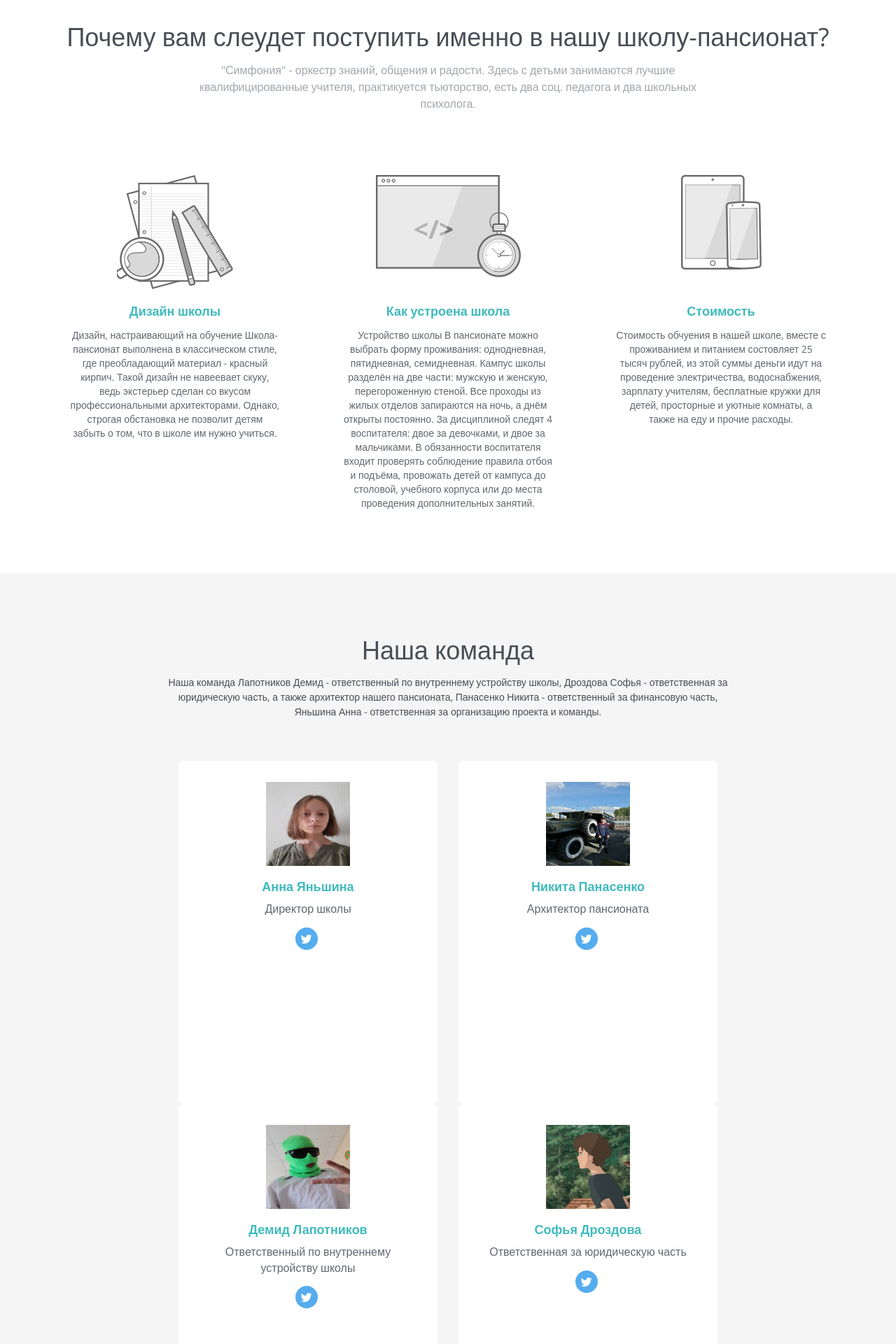
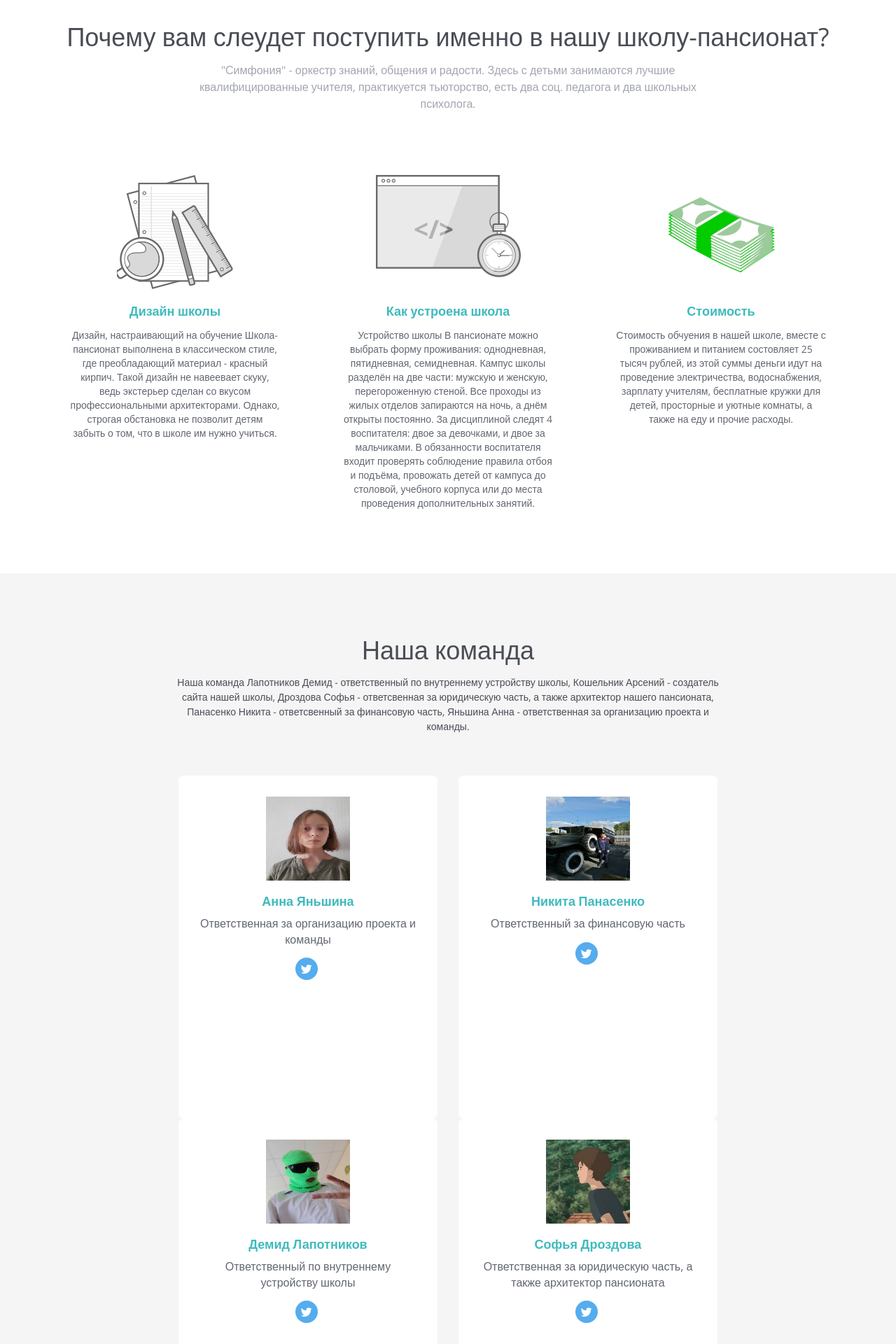
Before and after one commit to Arseniyyy/boarding-school, a FastAPI app: page / in a window 1280 px wide. Shown: the part 617-2537 px from the top of the page at 70% size. Run offline with FastAPI, Linux system fonts and the light colour scheme; style sheets or scripts are compiled from the project's sources; some libraries are stand-ins or nearby versions.

Commit message:
Add new images, change index.html and home.py

```diff
--- a/templates/appkit-landing-v1.2/index.html
+++ b/templates/appkit-landing-v1.2/index.html
@@ -106,7 +106,7 @@
                 <div class="item col-sm-4 col-xs-12">
                     <div class="item-inner">
                         <div class="figure-holder">
-                            <img class="figure-image" src="assets/images/figure-3.png" alt="image">
+                            <img class="figure-image" src="assets/images/cash1.png" alt="image">
                         </div><!--//figure-holder-->
                         <h3 class="item-title">Стоимость</h3>
                         <div class="item-desc">Стоимость обчуения в нашей школе, вместе с проживанием и питанием состовляет 25 тысяч рублей, из этой суммы деньги идут на проведение электричества, водоснабжения, зарплату учителям, бесплатные кружки для детей, просторные и уютные комнаты, а также на еду и прочие расходы.</div><!--//item-desc-->
@@ -121,7 +121,7 @@
             <h2 class="section-title">Наша команда</h2>
             <div class="story">
                 <p>Наша команда
-                    Лапотников Демид - ответственный по внутреннему устройству школы, Дроздова Софья - ответственная за юридическую часть, а также архитектор нашего пансионата, Панасенко Никита - ответственный за финансовую часть, Яньшина Анна - ответственная за организацию проекта и команды.</p>
+                    Лапотников Демид - ответственный по внутреннему устройству школы, Кошельник Арсений - создатель сайта нашей школы, Дроздова Софья - ответсвенная за юридическую часть, а также архитектор нашего пансионата, Панасенко Никита - ответсвенный за финансовую часть, Яньшина Анна - ответственная за организацию проекта и команды.</p>
             </div>
             <div class="members-wrapper row">
                 <div class="item col-md-6 col-sm-6 col-xs-12">
@@ -132,7 +132,7 @@
 
                         <div class="member-content">
                             <h3 class="member-name">Анна Яньшина</h3>
-                            <div class="member-title">Директор школы</div>
+                            <div class="member-title">Ответственная за организацию проекта и команды</div>
                             <ul class="social list-inline">
                                 <li><a class="twitter" href="https://vk.com/a.miloslav" target="_blank"><i class="fa fa-twitter"></i></a></li>
                             </ul>
@@ -150,7 +150,7 @@
 
                         <div class="member-content">
                             <h3 class="member-name">Никита Панасенко</h3>
-                            <div class="member-title">Архитектор пансионата</div>
+                            <div class="member-title">Ответственный за финансовую часть</div>
                             <ul class="social list-inline">
                                 <li><a class="twitter" href="https://vk.com/id609819713" target="_blank"><i class="fa fa-twitter"></i></a></li>
                             </ul>
@@ -186,9 +186,26 @@
 
                         <div class="member-content">
                             <h3 class="member-name">Софья Дроздова</h3>
-                            <div class="member-title">Ответственная за юридическую часть</div>
+                            <div class="member-title">Ответственная за юридическую часть, а также архитектор пансионата</div>
                             <ul class="social list-inline">
                                 <li><a class="twitter" href="https://vk.com/drozdsofa" target="_blank"><i class="fa fa-twitter"></i></a></li>
+                            </ul>
+                            <div class="member-desc">
+                            </div><!--//member-desc-->
+                        </div><!--//member-content-->
+                    </div><!--//item-inner-->
+                </div><!--//item-->
+                <div class="item col-md-6 col-sm-6 col-xs-12">
+                    <div class="item-inner">
+                        <div class="profile">
+                            <img class="profile-image" src="assets/images/me.jpg" alt="Xiaoying Riley" />
+                        </div>
+
+                        <div class="member-content">
+                            <h3 class="member-name">Арсений Кошельник</h3>
+                            <div class="member-title">Создатель сайта нашей школы</div>
+                            <ul class="social list-inline">
+                                <li><a class="twitter" href="https://vk.com/id547300733" target="_blank"><i class="fa fa-twitter"></i></a></li>
                             </ul>
                             <div class="member-desc">
                             </div><!--//member-desc-->
--- a/views/home.py
+++ b/views/home.py
@@ -95,3 +95,15 @@ def font_awesome():
 def font_awesome():
     file_like = open(f'{directory}/assets/images/Drozd.jpg', mode='rb')
     return StreamingResponse(content=file_like, media_type='image/jpg')
+
+
+@router.get('/assets/images/cash1.png')
+def font_awesome():
+    file_like = open(f'{directory}/assets/images/cash1.png', mode='rb')
+    return StreamingResponse(content=file_like, media_type='image/png')
+
+
+@router.get('/assets/images/me.jpg')
+def font_awesome():
+    file_like = open(f'{directory}/assets/images/me.jpg', mode='rb')
+    return StreamingResponse(content=file_like, media_type='image/jpg')
```
Also changed, not shown: templates/appkit-landing-v1.2/assets/images/cash1.png (added), templates/appkit-landing-v1.2/assets/images/me.jpg (added).
